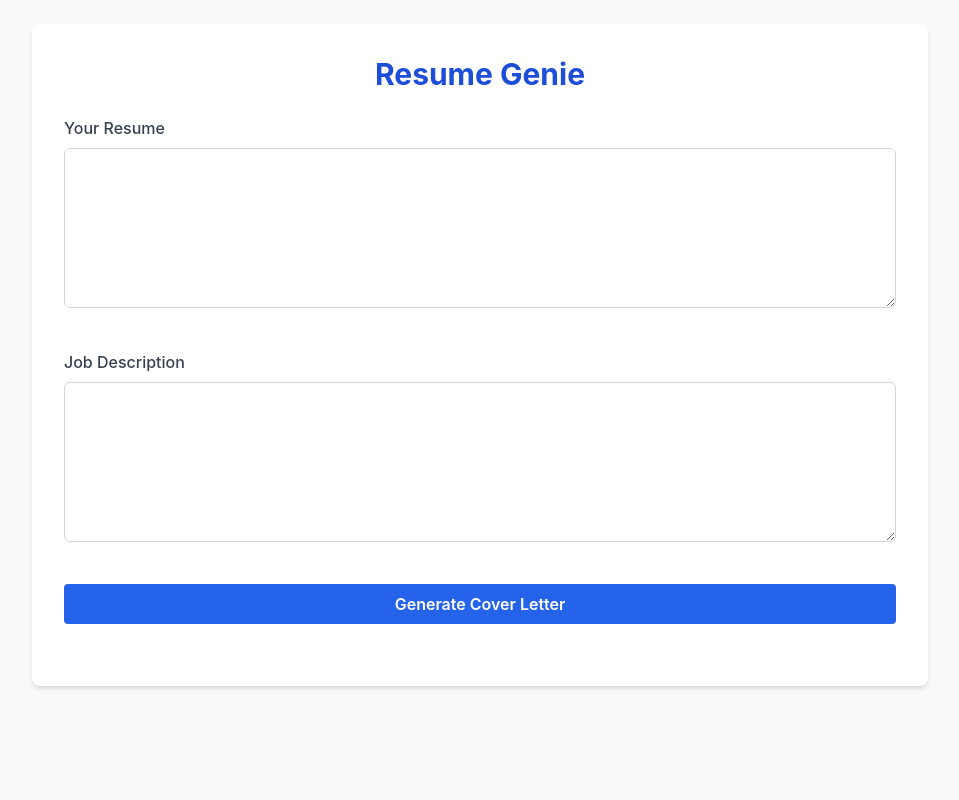
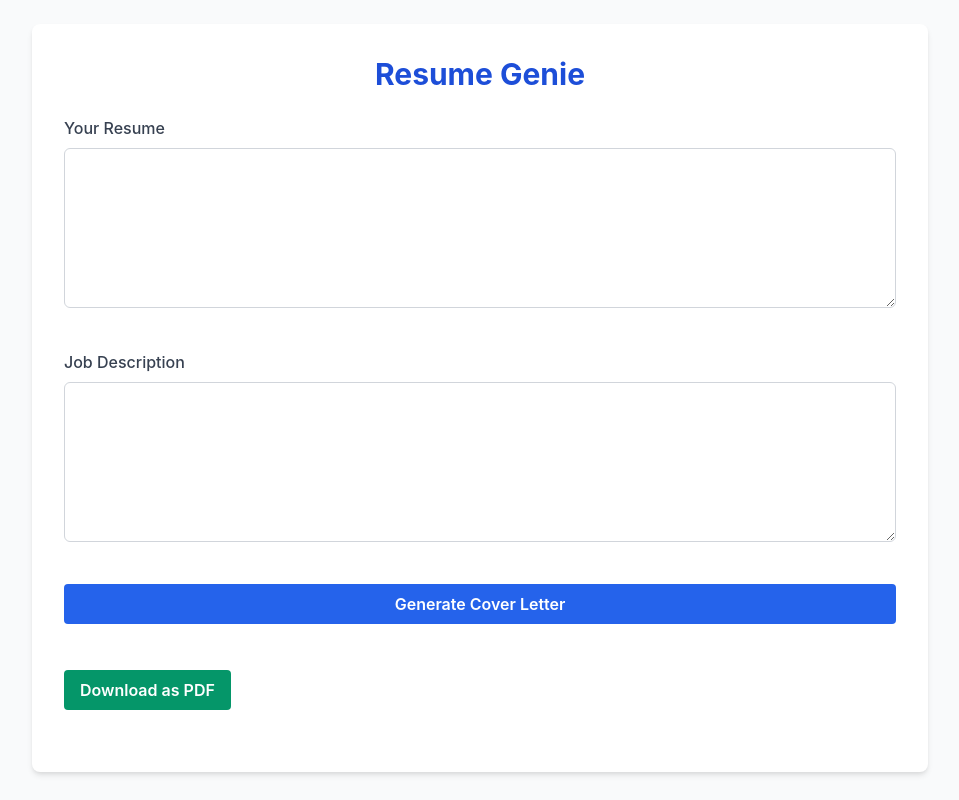
Before and after one commit to vinayvk31/resume-genie, a React (Create React App) app in the folder frontend/: page / in a window 1280 px wide. Shown: the whole page, without its empty margins (160-1119 px from the left). Built offline with nearby package versions, Linux system fonts and the light colour scheme.

Commit message:
Add working PDF download feature using html2pdf.js

```diff
--- a/frontend/package.json
+++ b/frontend/package.json
@@ -8,6 +8,7 @@
     "@testing-library/react": "^16.3.0",
     "@testing-library/user-event": "^13.5.0",
     "axios": "^1.10.0",
+    "html2pdf.js": "^0.10.3",
     "react": "^19.1.0",
     "react-dom": "^19.1.0",
     "react-scripts": "5.0.1",
--- a/frontend/src/App.js
+++ b/frontend/src/App.js
@@ -1,6 +1,7 @@
 import React, { useState } from 'react';
 import axios from 'axios';
 import './App.css';
+import html2pdf from 'html2pdf.js';
 
 function App() {
   const [resume, setResume] = useState('');
@@ -67,6 +68,20 @@ function App() {
             </div>
           </div>
         )}
+
+        <button
+          onClick={() => {
+            const element = document.getElementById('cover-letter-output');
+            if (element) {
+              setTimeout(() => {
+                html2pdf().from(element).save("cover-letter.pdf");
+              }, 100); // small delay to ensure render
+            }
+          }}
+          className="mt-4 bg-green-600 text-white font-semibold px-4 py-2 rounded hover:bg-green-700"
+        >
+          Download as PDF
+        </button>
       </div>
     </div>
   );
```
Also changed, not shown: 1 other file (tests, documents, lock files or other folders).
